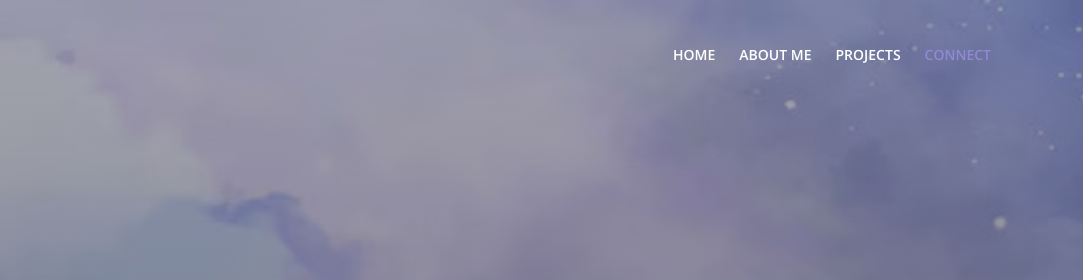
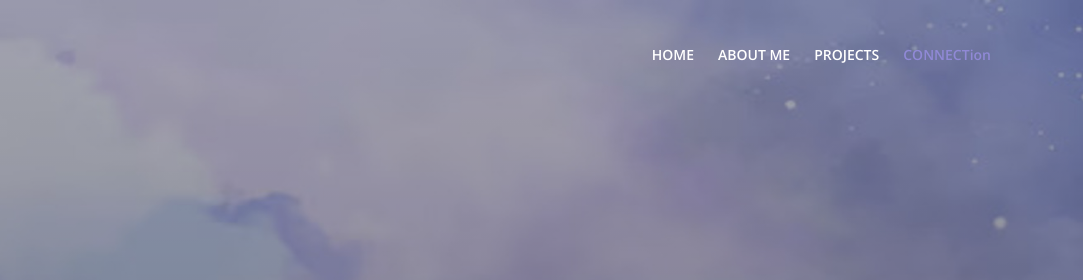
Before and after one commit to emmaashi/emmaashi.github.io, a plain HTML site: page index.html in a window 1280 px wide. Shown: the top 280 px of the page, 197-1280 px from the left. Drawn offline with nearby package versions, Linux system fonts and the light colour scheme.

Commit message:
change connection

```diff
--- a/index.html
+++ b/index.html
@@ -63,7 +63,7 @@
                     <a class="nav-link page-scroll" href="#services">PROJECTS</a>
                 </li>
                 <li class="nav-item">
-                    <a class="nav-link page-scroll" href="#connect">CONNECT</a>
+                    <a class="nav-link page-scroll" href="#connect">CONNECTion</a>
                 </li>
             </ul>
         </div>
```
Also changed, not shown: 1 other file.
